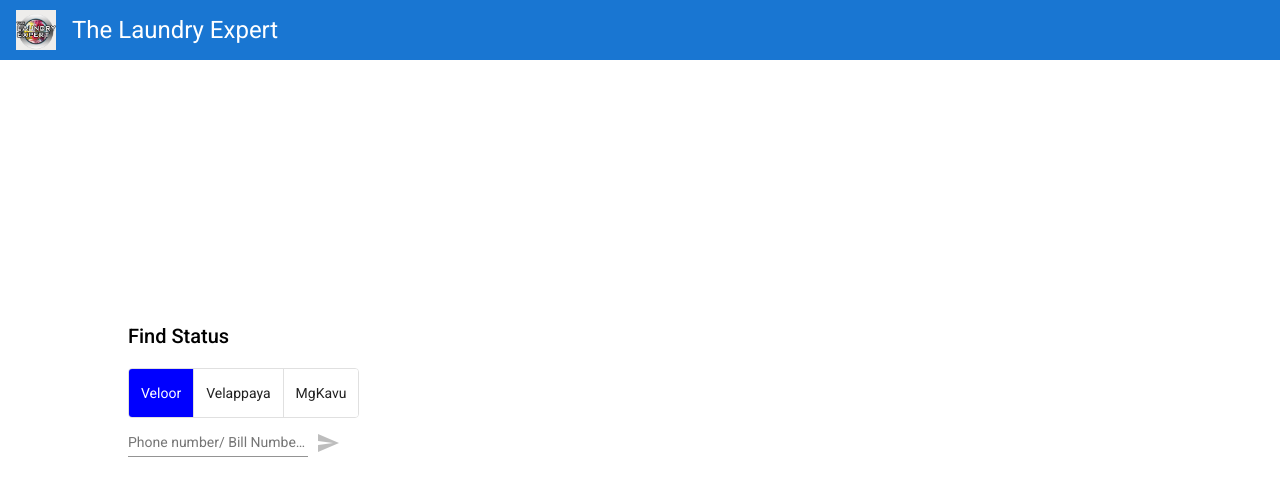
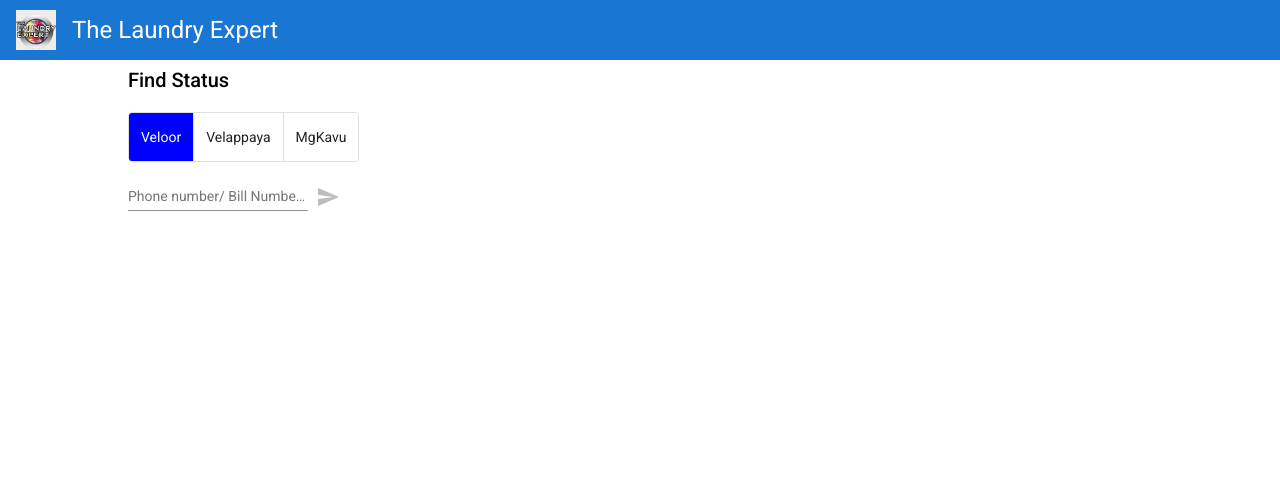
Before and after one commit to nidhindev/laundryexpert, an Angular app in the folder client/: page / in a window 1280 px wide. Shown: the top 496 px of the page. Built offline with nearby package versions, Linux system fonts and the light colour scheme.

Commit message:
alignment

```diff
--- a/client/src/app/app.module.ts
+++ b/client/src/app/app.module.ts
@@ -20,6 +20,8 @@ import {MatButtonToggleModule} from '@angular/material/button-toggle';
 import {MatDividerModule} from '@angular/material/divider';
 import {MatChipsModule} from '@angular/material/chips';
 import {MatProgressSpinnerModule} from '@angular/material/progress-spinner';
+import {LayoutModule} from '@angular/cdk/layout';
+
 
 @NgModule({
   declarations: [
@@ -47,6 +49,7 @@ import {MatProgressSpinnerModule} from '@angular/material/progress-spinner';
     MatDividerModule,
     MatChipsModule,
     MatProgressSpinnerModule,
+    LayoutModule,
   ],
   providers: [],
   bootstrap: [AppComponent]
--- a/client/src/app/get-status/get-status.component.html
+++ b/client/src/app/get-status/get-status.component.html
@@ -1,18 +1,19 @@
-<div class="status-margin">
+<div [ngClass]="contentClass">
     <h2>Find Status </h2>
-    <form [formGroup]="customerData" (ngSubmit)="onSubmit()">
+    <form [formGroup]="customerData" (ngSubmit)="onSubmit()" ngClass="form-field-custom">
         <mat-button-toggle-group aria-label="Select a store" formControlName="selectedStore">
             <mat-button-toggle value="Veloor" [checked]=true>Veloor</mat-button-toggle>
             <mat-button-toggle value="Velappaya">Velappaya</mat-button-toggle>
             <mat-button-toggle value="Mulamkunnathkavu">MgKavu</mat-button-toggle>
         </mat-button-toggle-group>
         <br>
-        <mat-form-field [ngClass]="{ 'has-error': submitted && f.id.errors }">
+        <mat-form-field [ngClass]="{ 'has-error': submitted && f.id.errors }" >
                 <mat-label>Phone number/ Bill Number</mat-label>
                 <input matInput placeholder="9789821252" formControlName="id" value="919789821252/VA1000">
                 <div *ngIf="submitted && f.id.errors" class="help-block">
                     <div *ngIf="f.id.errors.required">Phone no/ Bill number is required</div>
                 </div>
+
         </mat-form-field>
         <button mat-icon-button color="primary" type="submit" [disabled]="!customerData.valid">
             <mat-icon>send</mat-icon>
--- a/client/src/app/get-status/get-status.component.scss
+++ b/client/src/app/get-status/get-status.component.scss
@@ -8,16 +8,19 @@
   width: 80%;
 }
 
-  .status-margin {
+.web-status-margin {
   margin-left: 10%;
+  margin-top: 5%;
+  margin-right: 10%;
+}
+.mobile-status-margin {
+  margin-left: 2%;
   margin-top: 25%;
-    margin-right: 10%;
-
+  margin-right: 2%;
 }
-  table{
-    width: 100%;
+.mat-form-field {
+  margin-top: 10px;
 }
-
 .custom-list-item .mat-list-item {
   height: 20px;
 }
@@ -44,7 +47,7 @@
   width: 30%;
 }
 .accordion-extend {
-  margin-block-end: .5px;
+  margin-block-end: 0.5px;
 }
 .card-header {
   font-size: 13px;
@@ -62,7 +65,7 @@
   font-size: 15px;
   color: #fff;
   text-align: center;
-  background:blue;
+  background: blue;
   margin-left: 10px;
 }
 .circle-damaged {
@@ -72,7 +75,7 @@
   font-size: 15px;
   color: #fff;
   text-align: center;
-  background:red;
+  background: red;
   margin-left: 10px;
 }
 .circle-done {
@@ -82,7 +85,7 @@
   font-size: 15px;
   color: #fff;
   text-align: center;
-  background:green;
+  background: green;
   margin-left: 10px;
 }
 .item-details {
@@ -106,7 +109,7 @@
   right: 10;
 }
 .mat-figure {
-  right:10 !important;
+  right: 10 !important;
 }
 .mat-badge-medium.mat-badge-above .mat-badge-content {
   top: -3px;
--- a/client/src/app/get-status/get-status.component.ts
+++ b/client/src/app/get-status/get-status.component.ts
@@ -2,6 +2,7 @@ import { Component, OnInit } from '@angular/core';
 import { FormGroup, FormControl, Validators } from '@angular/forms';
 import { GoogleSheetService } from '../google-sheet.service';
 import { Item, PeriodicElement } from './model';
+import { BreakpointObserver, Breakpoints } from '@angular/cdk/layout';
 
 @Component({
   selector: 'app-get-status',
@@ -14,9 +15,18 @@ import { Item, PeriodicElement } from './model';
 export class GetStatusComponent implements OnInit {
   customerData: FormGroup;
   submitted = false;
-  panelOpenState =  false;
-  constructor(private googleSheetService: GoogleSheetService) {
+  panelOpenState = false;
+  contentClass = 'web-status-margin';
+  constructor(private googleSheetService: GoogleSheetService, breakpointObserver: BreakpointObserver) {
     this.customerData = this.createFormGroup();
+    breakpointObserver.observe([
+      Breakpoints.HandsetPortrait
+    ]).subscribe(result => {
+      console.log("matched: "+result.matches)
+      if (result.matches) {
+        this.contentClass = 'mobile-status-margin';
+      }
+    });
   }
   createFormGroup() {
     return new FormGroup({
```
Lines whose indentation alone changed are shown as unchanged.
